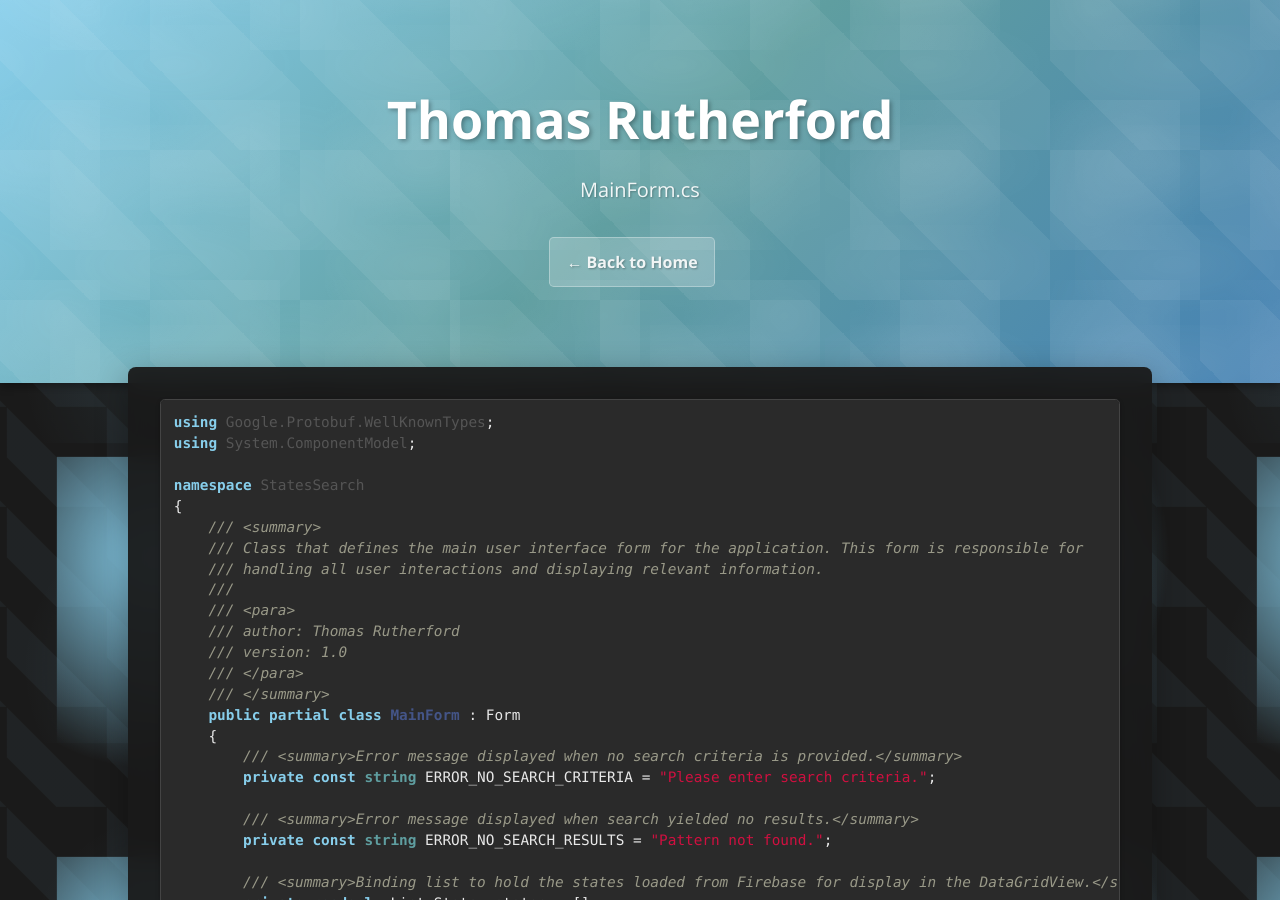
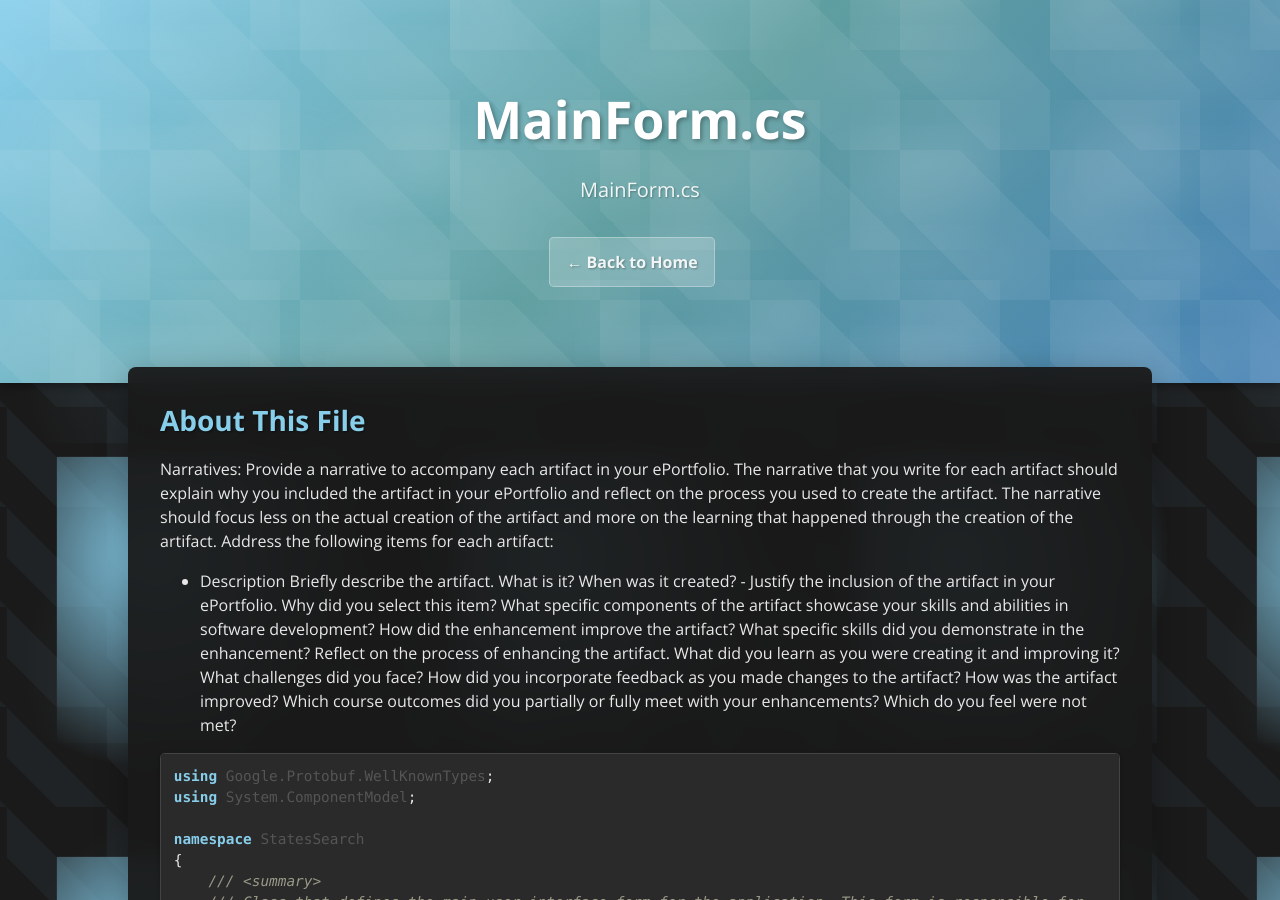
Before and after one commit to twrutherford81/twrutherford81.github.io, a Jekyll site: the page built from artifacts/MainForm.cs.md, in a window 1280 px wide and 900 px high. Built offline with Jekyll 4.4.1, drawn with Linux system fonts in a browser that asks for light colours; some of the changed text lies outside the part shown.

Commit message:
dev: FIXME - added narratives

````diff
--- a/artifacts/MainForm.cs.md
+++ b/artifacts/MainForm.cs.md
@@ -1,9 +1,16 @@
 ---
 layout: default
-title: Thomas Rutherford
+title: MainForm.cs
 description: MainForm.cs
 back_link: ../index.html
 ---
+## About This File
+Narratives: Provide a narrative to accompany each artifact in your ePortfolio. The narrative that you write for each artifact should explain why you included the artifact in your ePortfolio and reflect on the process you used to create the artifact. The narrative should focus less on the actual creation of the artifact and more on the learning that happened through the creation of the artifact. Address the following items for each artifact:
+- Description
+Briefly describe the artifact. What is it? When was it created?
+-
+Justify the inclusion of the artifact in your ePortfolio. Why did you select this item? What specific components of the artifact showcase your skills and abilities in software development? How did the enhancement improve the artifact? What specific skills did you demonstrate in the enhancement?
+Reflect on the process of enhancing the artifact. What did you learn as you were creating it and improving it? What challenges did you face? How did you incorporate feedback as you made changes to the artifact? How was the artifact improved? Which course outcomes did you partially or fully meet with your enhancements? Which do you feel were not met?
 
 ```cs
 using Google.Protobuf.WellKnownTypes;
@@ -71,7 +78,8 @@ namespace StatesSearch
 
             if (data == null)
             {
-                MessageBox.Show("Failed to load states data, please try again.", "Program Error", MessageBoxButtons.OK, MessageBoxIcon.Error);
+                MessageBox.Show("Failed to load states data, please try again.", "Program Error",
+                                MessageBoxButtons.OK, MessageBoxIcon.Error);
                 return;
             }
 
@@ -127,7 +135,8 @@ namespace StatesSearch
                         return;
                     }
 
-                    // Initialize the Boyer-Moore search algorithm with the query (lowercase for case-insensitive search)
+                    // Initialize the Boyer-Moore search algorithm with the query
+                    // (lowercase for case-insensitive search)
                     var boyerMooreSearch = new BoyerMooreSearch(query.ToLowerInvariant());
 
                     // Perform the search on both state names and capitals
````
Also changed, not shown: course-outcomes.md (+5 -1 lines), index.md (+8 -1 lines).
